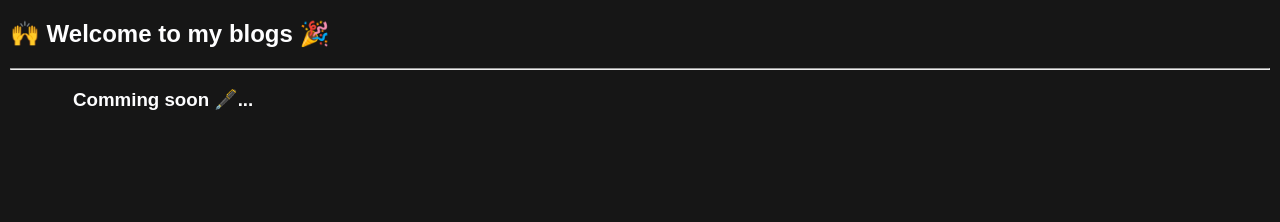
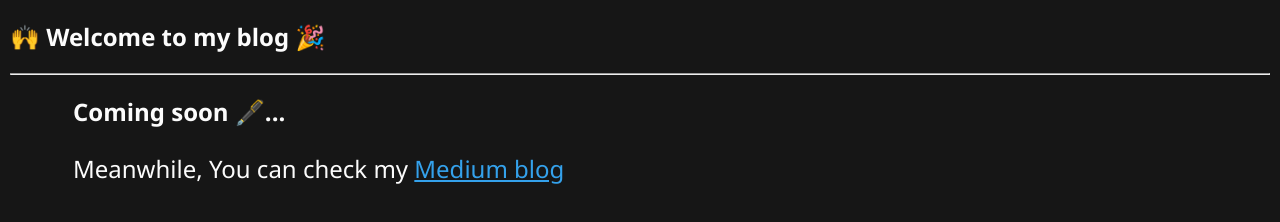
Before and after one commit to ChiragRupani/Blogs, a website: page pages/index.html in a window 1280 px wide. Drawn offline with Linux system fonts and the light colour scheme.

Commit message:
Updated blog

```diff
--- a/pages/index.html
+++ b/pages/index.html
@@ -1,10 +1,14 @@
 <!DOCTYPE html>
-<html>
+<html lang="en">
   <head>
     <meta charset="utf-8" />
     <meta http-equiv="X-UA-Compatible" content="IE=edge" />
     <title>Home</title>
     <meta name="viewport" content="width=device-width, initial-scale=1" />
+    <meta
+      name="Description"
+      content="Sharing my personal learnings and intersting findings through this blog. You will find information about C#, Angular, React, TypeScript, Html, CSS, JavaScript, .Net Core, VueJS and many more"
+    />
     <link
       rel="stylesheet"
       type="text/css"
@@ -15,10 +19,16 @@
   </head>
   <body>
     <section>
-      <h2>🙌 Welcome to my blogs 🎉</h2>
+      <h2>🙌 Welcome to my blog 🎉</h2>
       <hr />
       <div class="content">
-        <h3>Comming soon 🖋️...</h3>
+        <h2>Coming soon 🖋️...</h2>
+        <p>
+          Meanwhile, You can check my
+          <a href="https://medium.com/@RupaniChirag" alt="Medium blog"
+            >Medium blog</a
+          >
+        </p>
       </div>
     </section>
   </body>
--- a/pages/styles/main.css
+++ b/pages/styles/main.css
@@ -1,9 +1,11 @@
 body {
   background-color: #161616;
-  color: #fefeff;
-  font-family: 'Arial', 'Segoe UI', 'San Francisco', 'Helvetica Neue', Roboto,
-    Tahoma, Geneva, Verdana, sans-serif;
+  color: #fcfcfc;
+  font-family: 'Segoe UI', 'San Francisco', 'Helvetica Neue', Roboto, Tahoma,
+    Geneva, Verdana, sans-serif;
   margin: 10px;
+  font-size: 16px;
+  box-sizing: 'border-box';
 }
 
 body.light {
@@ -13,7 +15,7 @@ body.light {
 
 .content {
   margin: 10px auto;
-  width: 90%;
+  max-width: 90%;
   animation: fadein 2s ease-in;
 }
 
@@ -25,3 +27,11 @@ body.light {
     opacity: 1;
   }
 }
+
+a {
+  color: #34a1eb;
+}
+
+p {
+  font-size: 24px;
+}
```
